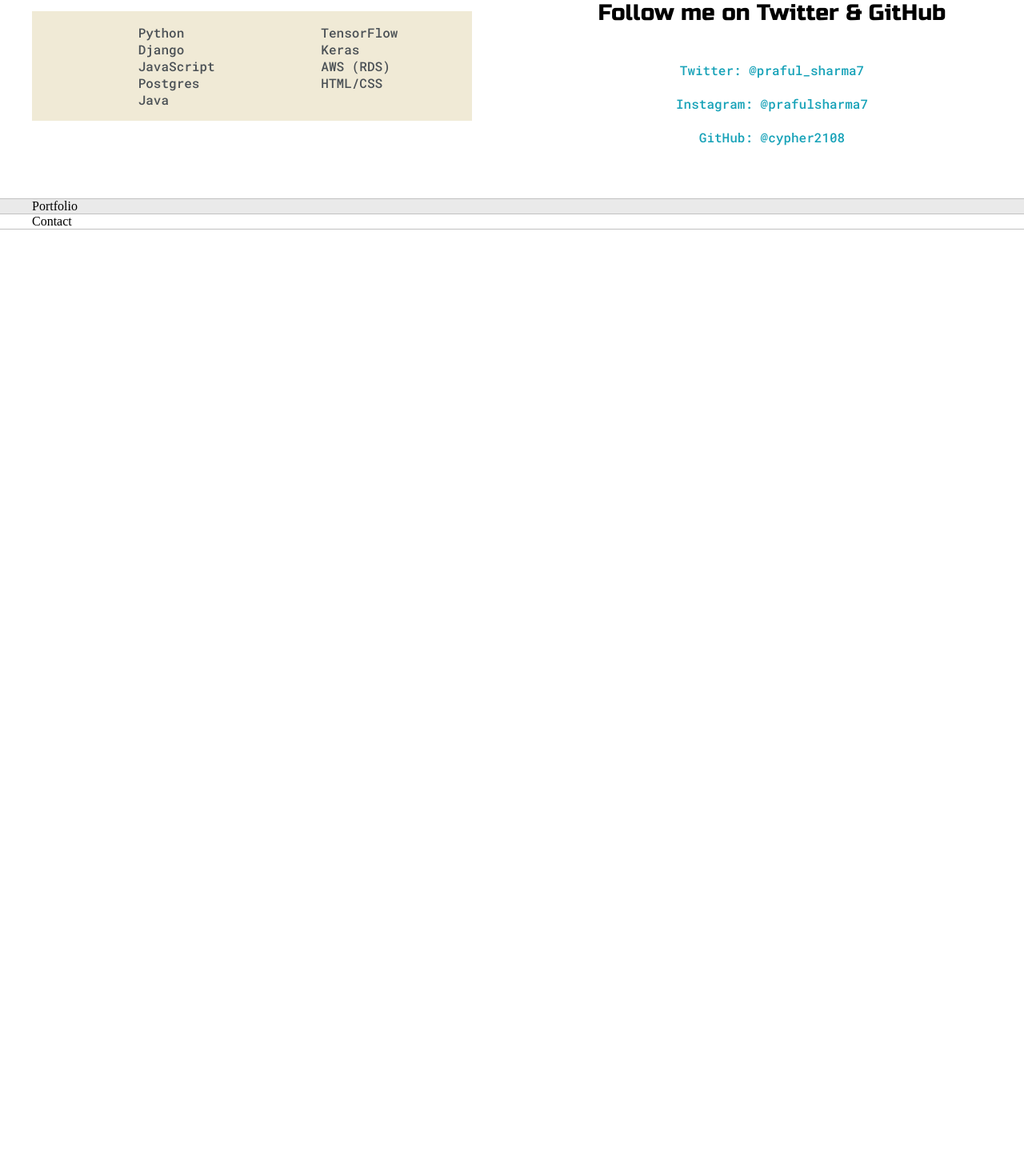
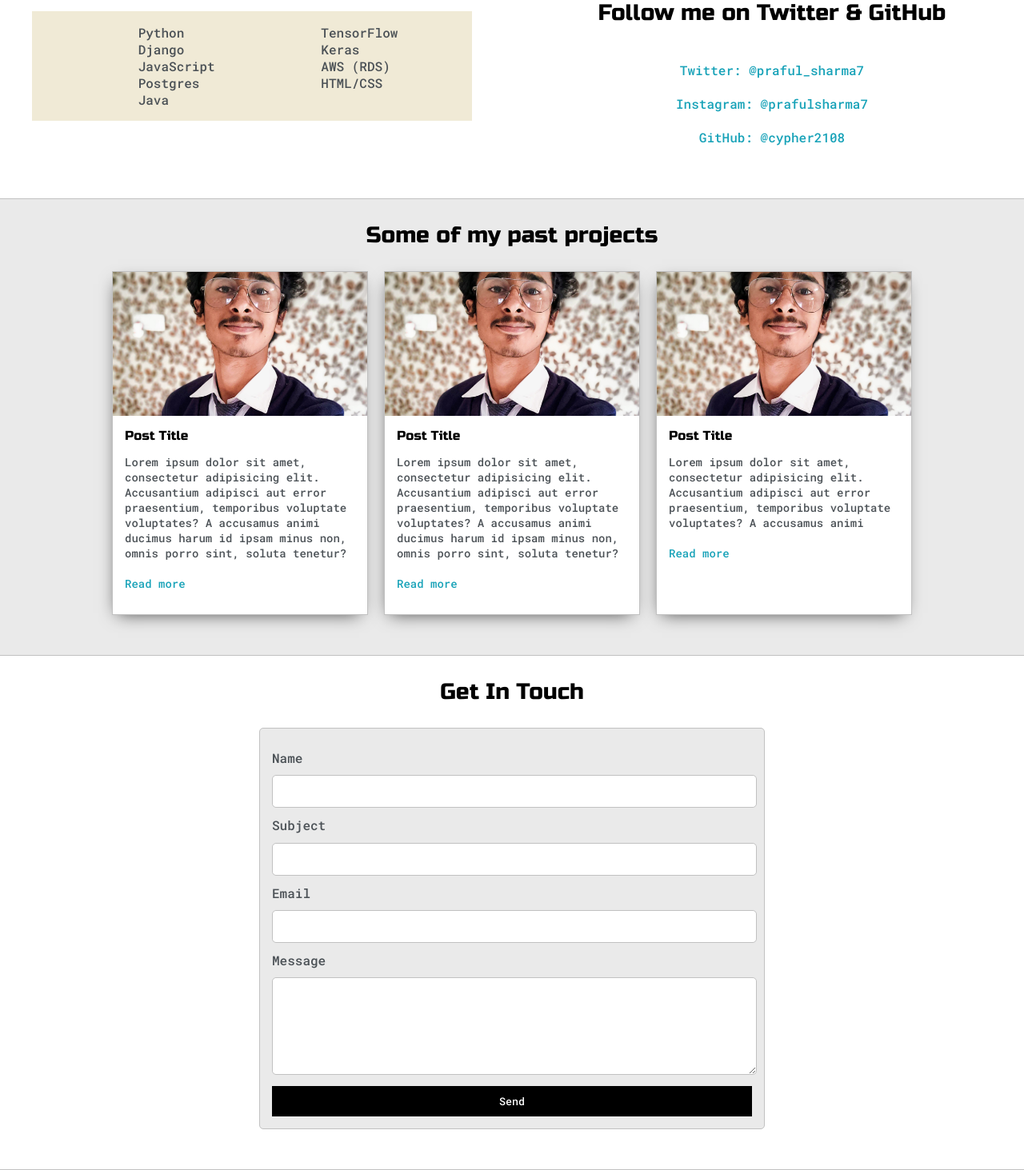
Before and after one commit to cypher2108/My_WebSite, a Django app: page / in a window 1280 px wide. Shown: the part 1178-2641 px from the top of the page at 80% size. Before the commit the page ends 1465 px from the top, so only its background shows below. Run offline with Django 3.2, Linux system fonts and the light colour scheme.

Commit message:
complete the basic structure of website

```diff
--- a/Static/css/main.css
+++ b/Static/css/main.css
@@ -7,6 +7,7 @@
     --themeDotBorder: #24292e;
     --previewBg: rgb(251, 249, 243);
     --previewShadow: #f0ead6;
+    --buttonColor: black;
 }
 
 html, body {
@@ -275,7 +276,7 @@ h6 {
 
 }
 
-.about-wrapper{
+.about-wrapper {
     display: grid;
     grid-template-columns: repeat(auto-fit, minmax(320px, 1fr));
     padding-top: 50px;
@@ -283,20 +284,108 @@ h6 {
     gap: 100px;
 }
 
-#skills{
+#skills {
     display: flex;
     justify-content: space-evenly;
     background-color: var(--previewShadow);
 }
 
-#banner{
+#banner {
     width: 100%;
 }
 
-.social-me{
+.social-me {
     display: grid;
     align-content: center;
     text-align: center;
+}
+
+.post-wrapper {
+    display: grid;
+    grid-template-columns: repeat(auto-fit, 320px);
+    gap: 20px;
+    justify-content: center;
+    padding-bottom: 50px;
+
+}
+
+.another-container {
+    background-color: white;
+    border: 1px solid var(--borderColor);
+    -webkit-box-shadow: -2px 7px 21px -9px rgba(0, 0, 0, 0.75);
+    -moz-box-shadow: -2px 7px 21px -9px rgba(0, 0, 0, 0.75);
+    box-shadow: -2px 7px 21px -9px rgba(0, 0, 0, 0.75);
+}
+
+/*.post {*/
+/*    border: 1px solid var(--borderColor);*/
+/*    -webkit-box-shadow: -2px 7px 21px -9px rgba(0, 0, 0, 0.75);*/
+/*    -moz-box-shadow: -2px 7px 21px -9px rgba(0, 0, 0, 0.75);*/
+/*    box-shadow: -2px 7px 21px -9px rgba(0, 0, 0, 0.75);*/
+
+/*}*/
+
+.thumbnail {
+    display: block;
+    width: 100%;
+    height: 180px;
+    object-fit: cover;
+}
+
+.post-preview {
+    background-color: white;
+    padding: 15px;
+}
+
+.post-title {
+    color: black;
+    margin: 0;
+}
+
+.post-intro {
+    color: #4b5156;
+    font-size: 14px;
+}
+
+#contact-form {
+    display: block;
+    max-width: 600px;
+    margin: 0 auto;
+    border: 1px solid var(--borderColor);
+    padding: 15px;
+    border-radius: 5px;
+    background-color: var(--mainColor);
+    margin-bottom: 50px;
+}
+
+.input-field{
+	width: 100%;
+	padding-top: 10px;
+	padding-bottom:10px;
+	background-color: var(--secondaryColor);
+	border-radius: 5px;
+	border:1px solid var(--borderColor);
+	font-size: 14px;
+}
+
+#contact-form label{
+    line-height: 2.7em;
+}
+
+#contact-form textarea{
+	min-height: 100px;
+	font-size: 14px;
+}
+
+
+#submit-btn {
+    margin-top: 10px;
+    width: 100%;
+    padding-top: 10px;
+    padding-bottom: 10px;
+    color: #fff;
+    background-color: var(--buttonColor);
+    border: none;
 }
 
 @media screen and (max-width: 1200px) {
@@ -314,7 +403,7 @@ h6 {
             'right-column';
     }
 
-    .right-column{
+    .right-column {
         justify-content: center;
     }
 }
--- a/base/templates/base/home.html
+++ b/base/templates/base/home.html
@@ -109,15 +109,82 @@
         </div>
     </section>
 
+
+
     <section class="section1">
         <div class="main-container">
-            Portfolio
+            <h3 style="text-align: center">Some of my past projects</h3>
+            <div class="post-wrapper">
+
+
+                <div class="another-container">
+                    <div class="post">
+                        <img class="thumbnail" src="{% static '/images/profile-photo.jpg' %}" alt="post picture">
+                        <div class="post-preview">
+                            <h6 class="post-title">Post Title</h6>
+                            <p class="post-intro"> Lorem ipsum dolor sit amet, consectetur adipisicing elit. Accusantium
+                                adipisci aut error praesentium, temporibus voluptate voluptates? A accusamus animi
+                                ducimus
+                                harum id ipsam minus non, omnis porro sint, soluta tenetur? <br><br>
+                                <a href="#">Read more</a>
+                            </p>
+                        </div>
+                    </div>
+                </div>
+
+                <div class="another-container">
+                    <div class="post">
+                        <img class="thumbnail" src="{% static '/images/profile-photo.jpg' %}" alt="post picture">
+                        <div class="post-preview">
+                            <h6 class="post-title">Post Title</h6>
+                            <p class="post-intro"> Lorem ipsum dolor sit amet, consectetur adipisicing elit. Accusantium
+                                adipisci aut error praesentium, temporibus voluptate voluptates? A accusamus animi
+                                ducimus
+                                harum id ipsam minus non, omnis porro sint, soluta tenetur? <br><br>
+                                <a href="#">Read more</a>
+                            </p>
+                        </div>
+                    </div>
+                </div>
+
+                <div class="another-container">
+                    <div class="post">
+                        <img class="thumbnail" src="{% static '/images/profile-photo.jpg' %}" alt="post picture">
+                        <div class="post-preview">
+                            <h6 class="post-title">Post Title</h6>
+                            <p class="post-intro"> Lorem ipsum dolor sit amet, consectetur adipisicing elit. Accusantium
+                                adipisci aut error praesentium, temporibus voluptate voluptates? A accusamus animi
+                                <br><br>
+                                <a href="#">Read more</a>
+                            </p>
+                        </div>
+                    </div>
+                </div>
+            </div>
         </div>
     </section>
 
     <section class="section2">
         <div class="main-container">
-            Contact
+            <h3 style="text-align: center">Get In Touch</h3>
+
+            <form id="contact-form">
+
+                <label>Name</label>
+                <input required class="input-field" type="text" name="name">
+
+                <label>Subject</label>
+                <input required class="input-field" type="text" name="subject">
+
+                <label>Email</label>
+                <input required class="input-field" type="text" name="email">
+
+                <label>Message</label>
+                <textarea required class="input-field" name="message"></textarea>
+
+
+                <input id="submit-btn" type="submit" value="Send">
+            </form>
         </div>
     </section>
 
```
